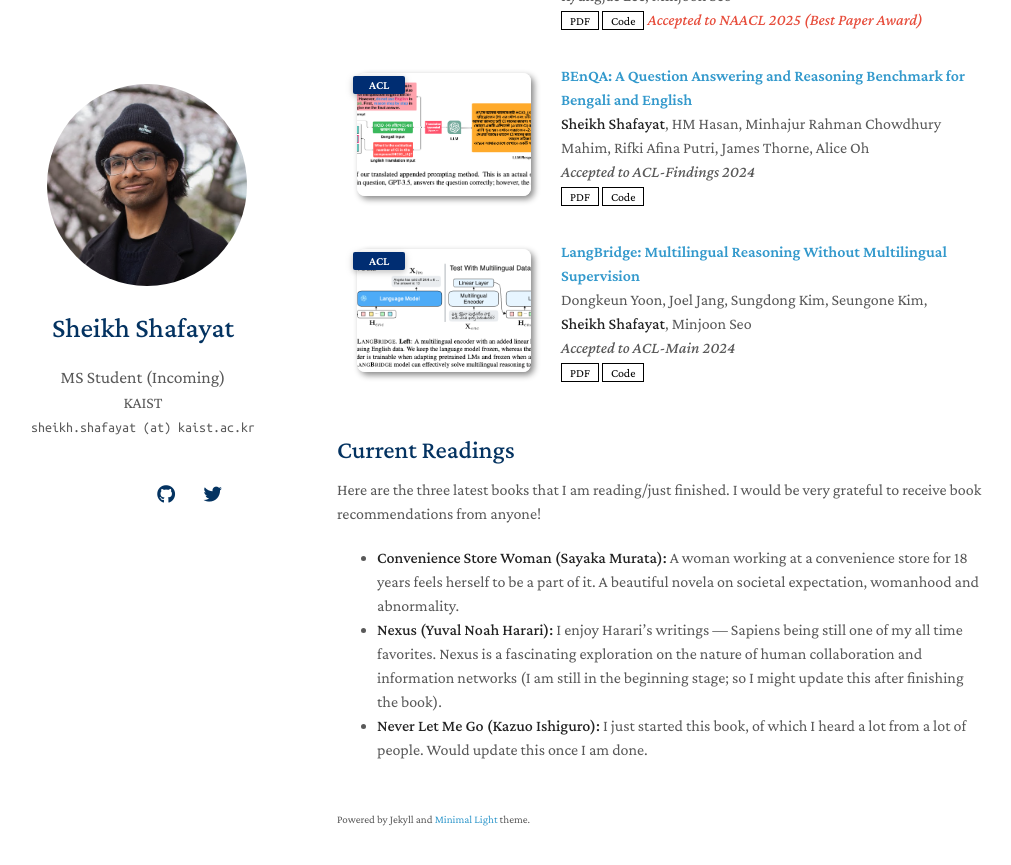
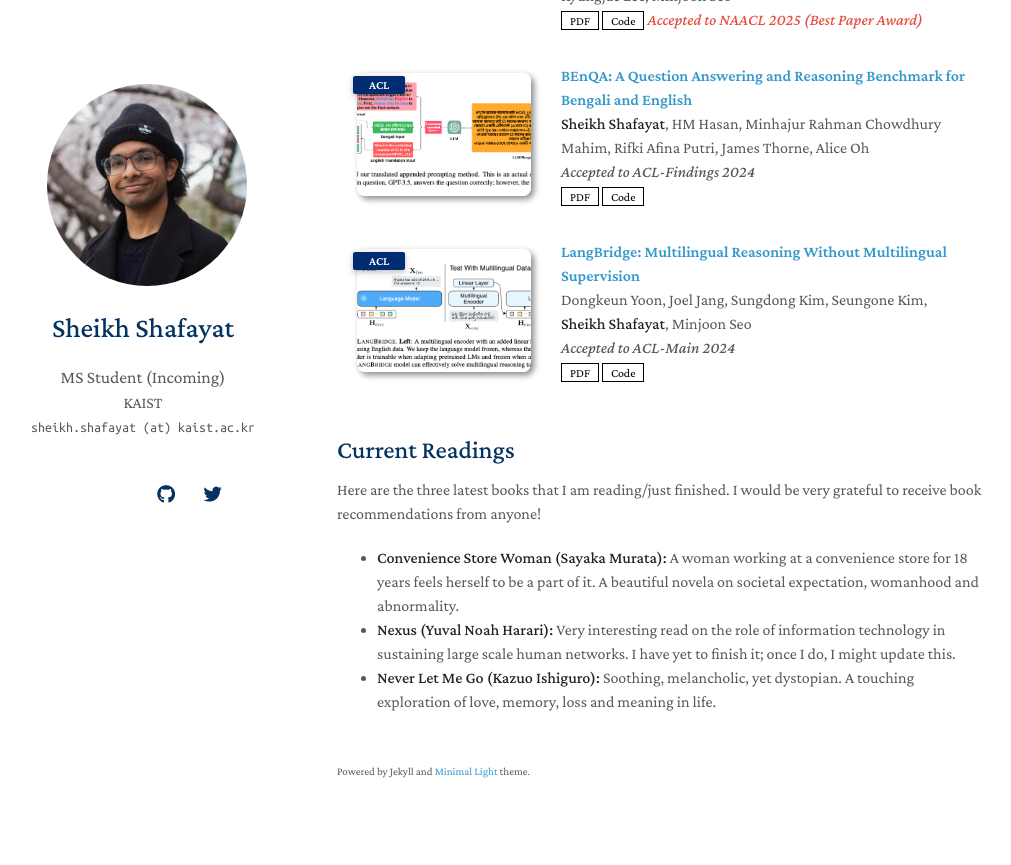
Before and after one commit to sheikhshafayat/sheikhshafayat.github.io, a Jekyll site: the page built from index.md, in a window 1280 px wide and 900 px high, scrolled down 1547 px. Shown: the top 865 px of the window, without its empty margins (133-1144 px from the left). Built offline with Jekyll 4.4.1, drawn with Linux system fonts in a browser that asks for light colours; nearby versions of some CDN libraries; a style sheet for code colours, icons or effects is not loaded; our own code applies the rules of GitHub Pages for plain Markdown files.

Commit message:
book review added

```diff
--- a/index.md
+++ b/index.md
@@ -33,5 +33,5 @@ On my free time, I enjoy bouldering, running, playing chess (still a beginner),
 
 Here are the three latest books that I am reading/just finished. I would be very grateful to receive book recommendations from anyone!
 - **Convenience Store Woman (Sayaka Murata):** A woman working at a convenience store for 18 years feels herself to be a part of it. A beautiful novela on societal expectation, womanhood and abnormality.
-- **Nexus (Yuval Noah Harari):** I enjoy Harari's writings — Sapiens being still one of my all time favorites. Nexus is a fascinating exploration on the nature of human collaboration and information networks (I am still in the beginning stage; so I might update this after finishing the book).
-- **Never Let Me Go (Kazuo Ishiguro):** I just started this book, of which I heard a lot from a lot of people. Would update this once I am done.
+- **Nexus (Yuval Noah Harari):** Very interesting read on the role of information technology in sustaining large scale human networks. I have yet to finish it; once I do, I might update this.
+- **Never Let Me Go (Kazuo Ishiguro):** Soothing, melancholic, yet dystopian. A touching exploration of love, memory, loss and meaning in life.
```
